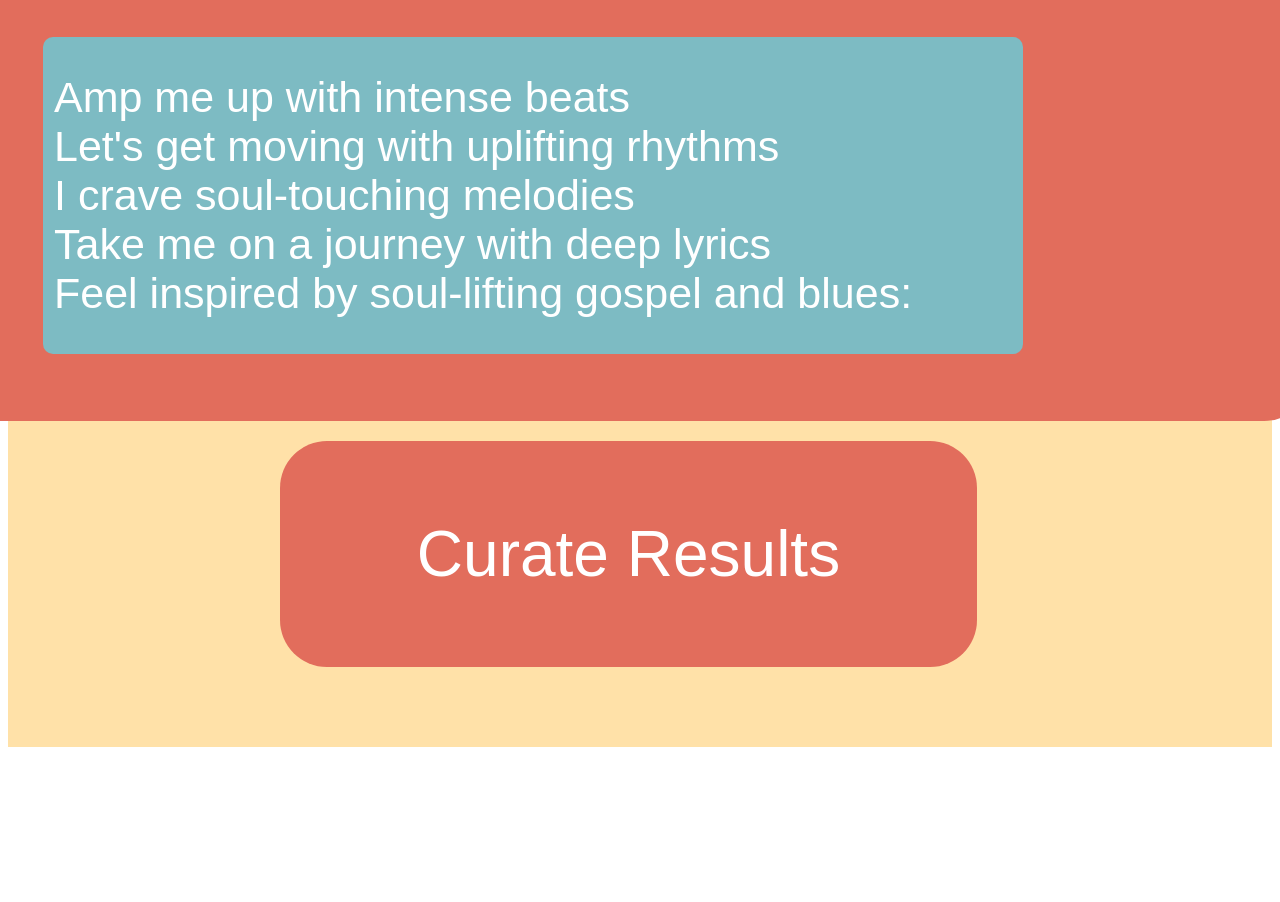
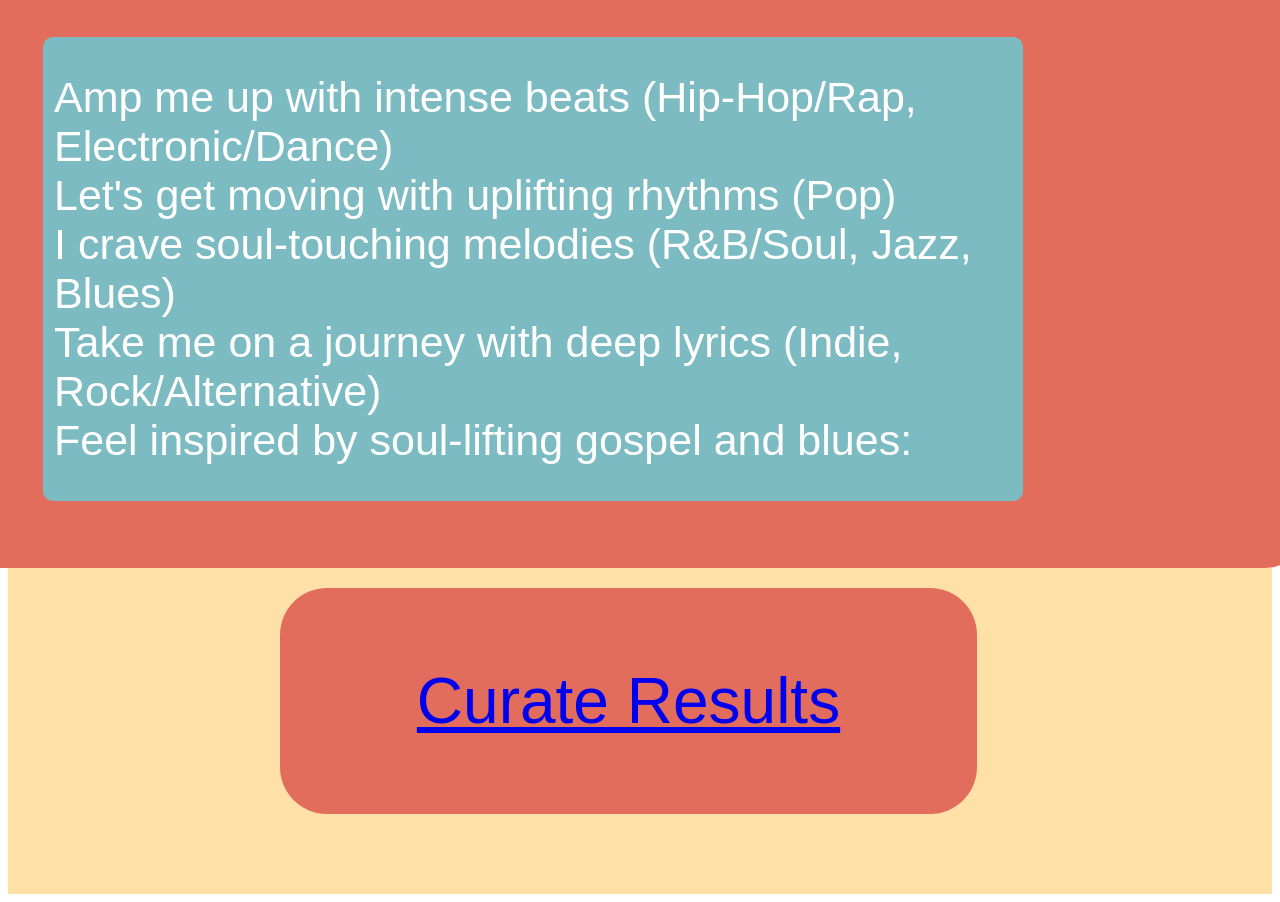
Before and after one commit to rhit-bernardj/RRoots, a plain HTML site: page Questionaire.html in a window 1280 px wide. Shown: the part 313-1215 px from the top of the page. Before the commit the page ends 1068 px from the top, so only its background shows below. Drawn offline with Linux system fonts and the light colour scheme.

Commit message:
question selection

```diff
--- a/Questionaire.html
+++ b/Questionaire.html
@@ -150,10 +150,80 @@
         <!-- Options will be inserted here -->
       </div>
     </div>
-    <div id="submit-button" class="div-12" onclick="submitAnswers()">Curate Results</div>
+    <!-- Modified Curate Results button with link to results page -->
+    <a href="results.html" class="div-12" onclick="submitAnswers()">Curate Results</a>
   </div>
 
   <script>
+   function displayQuestion(question) {
+      var questionContainer = document.getElementById("question-container");
+      var optionsContainer = document.getElementById("options-container");
+
+      // Clear previous content
+      questionContainer.innerHTML = "";
+      optionsContainer.innerHTML = "";
+
+      // Display the question
+      var questionElement = document.createElement("div");
+      questionElement.textContent = question.text;
+      questionContainer.appendChild(questionElement);
+
+      // Display options
+      for (var i = 0; i < question.options.length; i++) {
+        var optionElement = document.createElement("div");
+        optionElement.textContent = question.options[i];
+        optionElement.setAttribute("onclick", "toggleOption(this)");
+        optionsContainer.appendChild(optionElement);
+      }
+    }
+
+    // Function to toggle option selection
+    function toggleOption(option) {
+      option.classList.toggle("selected");
+    }
+
+    // Function to submit answers
+    function submitAnswers() {
+      // Retrieve selected options
+      var selectedOptions = document.querySelectorAll("#options-container .selected");
+
+      if (selectedOptions.length > 0) {
+        var selectedTexts = [];
+        selectedOptions.forEach(function(option) {
+          selectedTexts.push(option.textContent);
+        });
+        // Send selected answers to server or perform further actions
+        console.log("Selected options:", selectedTexts);
+      } else {
+        console.log("Please select at least one option.");
+      }
+    }
+
+    var questions = [
+      {
+        text: "When you need a musical boost, what's your vibe?",
+        options: [
+          "Amp me up with intense beats (Hip-Hop/Rap, Electronic/Dance)",
+          "Let's get moving with uplifting rhythms (Pop)",
+          "I crave soul-touching melodies (R&B/Soul, Jazz, Blues)",
+          "Take me on a journey with deep lyrics (Indie, Rock/Alternative)",
+          "Feel inspired by soul-lifting gospel and blues:"
+        ]
+      },
+      {
+        text: "What draws you to a song first?",
+        options: [
+          "The storytelling in the lyrics",
+          "A catchy, memorable hook",
+          "The energy and rhythm that get me moving",
+          "The emotional pull of the vocals",
+          "The intricacy of the instrumental arrangement"
+        ]
+      }
+    ];
+
+    var currentQuestionIndex = 0;
+
     // Function to display the question and options
     function displayQuestion(question) {
       var questionContainer = document.getElementById("question-container");
@@ -172,51 +242,47 @@
       for (var i = 0; i < question.options.length; i++) {
         var optionElement = document.createElement("div");
         optionElement.textContent = question.options[i];
-        optionElement.addEventListener("click", function() {
-          selectOption(this);
-        });
+        optionElement.setAttribute("onclick", "selectOption(this)");
         optionsContainer.appendChild(optionElement);
       }
     }
 
     // Function to handle option selection
     function selectOption(option) {
-      // Toggle selected class
-      option.classList.toggle("selected");
+      // Highlight selected option
+      var options = document.querySelectorAll("#options-container div");
+      for (var i = 0; i < options.length; i++) {
+        options[i].classList.remove("selected");
+      }
+      option.classList.add("selected");
     }
 
     // Function to submit answers
     function submitAnswers() {
-      // Retrieve selected options
-      var selectedOptions = document.querySelectorAll("#options-container .selected");
+      // Retrieve selected option
+      var selectedOption = document.querySelector("#options-container .selected");
 
-      if (selectedOptions.length > 0) {
-        var selectedTexts = [];
-        // Get text of selected options
-        selectedOptions.forEach(function(selectedOption) {
-          selectedTexts.push(selectedOption.textContent);
-        });
-        // Send selected answers to server or perform further actions
-        console.log("Selected options:", selectedTexts);
+      if (selectedOption) {
+        var selectedText = selectedOption.textContent;
+        // Send selected answer to server or perform further actions
+        console.log("Selected option:", selectedText);
+
+        // Move to the next question
+        currentQuestionIndex++;
+        if (currentQuestionIndex < questions.length) {
+          displayQuestion(questions[currentQuestionIndex]);
+        } else {
+          // If all questions are answered, perform further actions (e.g., go to results page)
+          console.log("All questions answered");
+          // Replace this with the code to navigate to the results page
+        }
       } else {
         console.log("Please select an option.");
       }
     }
 
-    // Sample question data
-    var question1 = {
-      text: "When you need a musical boost, what's your vibe?",
-      options: [
-        "Amp me up with intense beats",
-        "Let's get moving with uplifting rhythms",
-        "I crave soul-touching melodies",
-        "Take me on a journey with deep lyrics",
-        "Feel inspired by soul-lifting gospel and blues:"
-      ]
-    };
-
-    // Display the first question
-    displayQuestion(question1);
+    // Display the first question initially
+    displayQuestion(questions[currentQuestionIndex]);
   </script>
 </body>
 </html>
```
